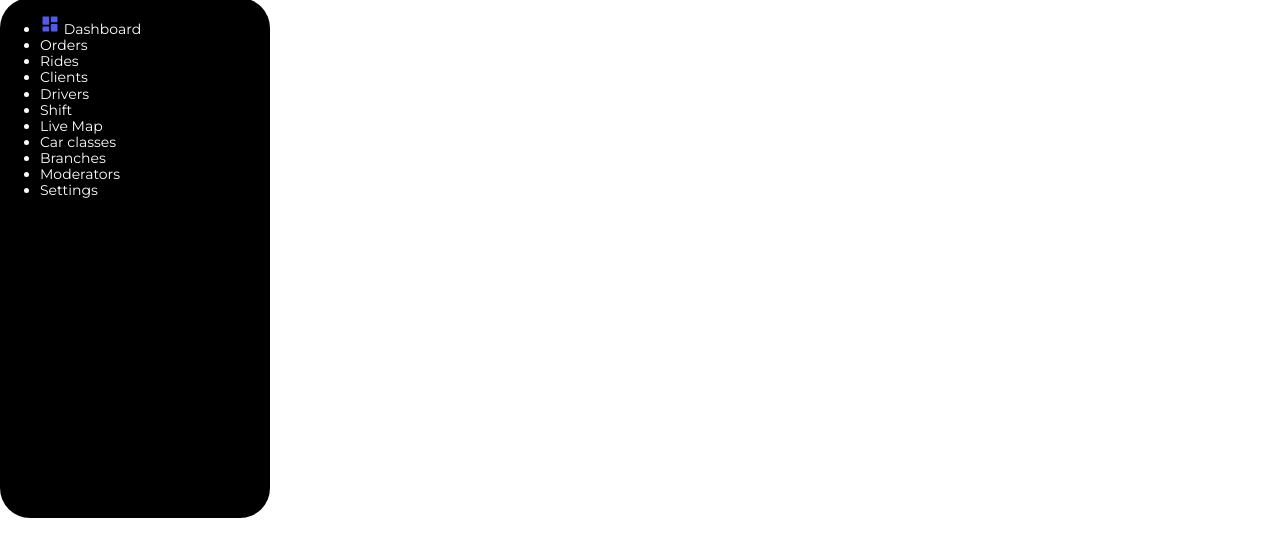
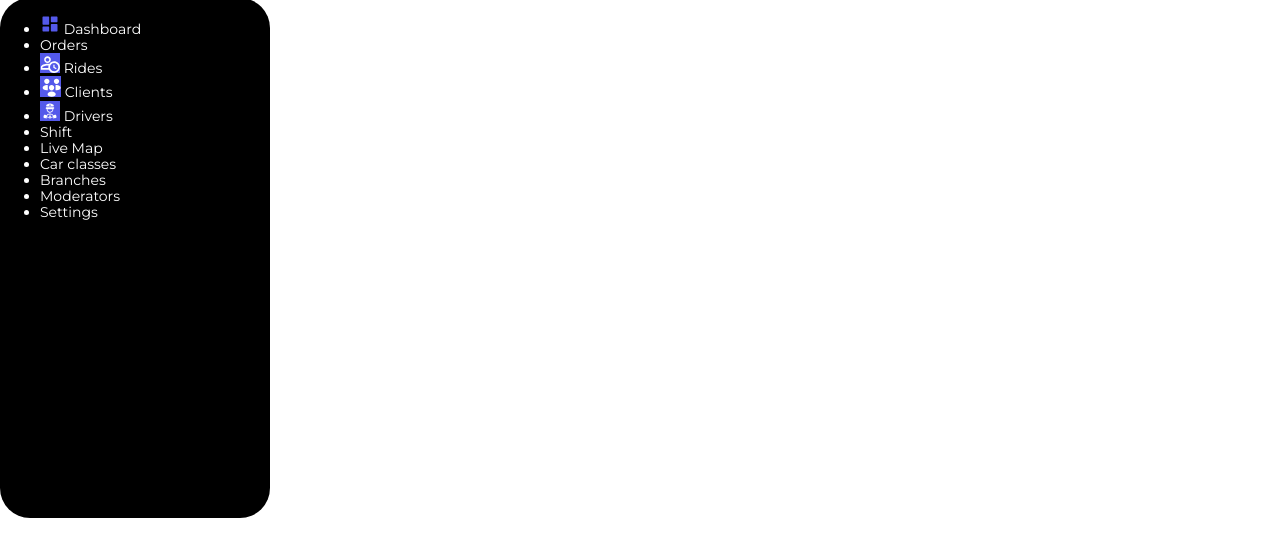
Before and after one commit to IoaneBagdavadze/responsive, a plain HTML site: page bagdo.html in a window 1280 px wide. Shown: the part 219-776 px from the top of the page. Drawn offline with Linux system fonts and the light colour scheme.

Commit message:
fix: menu images

```diff
--- a/bagdo.html
+++ b/bagdo.html
@@ -47,6 +47,7 @@
 
                     </li>
                     <li class="navigation-list">
+                        <img src="images/mdi_account-clock-outline.svg" class="img-info">
                         Rides
                         <a href="#">
 
@@ -55,6 +56,7 @@
 
                     </li>
                     <li class="navigation-list">
+                        <img src="images/people.svg" class="img-info">
                         Clients
                         <a href="#">
 
@@ -62,6 +64,7 @@
 
                     </li>
                     <li class="navigation-list">
+                        <img src="images/healthicons_truck-driver.svg" class="img-info">
                         Drivers
                         <a href="#">
 
--- a/styles/main.css
+++ b/styles/main.css
@@ -174,7 +174,11 @@ nav {
 
 li:active {
   color: #5459EA;
-  background-color: white;
   border-radius: 15px;
   border-radius: 22px ;
+  background-color: white;
+  }
+
+.img-info {
+ background-color: #5459EA;
 }
```
Also changed, not shown: index.html (+1 -0 lines), images/healthicons_truck-driver.svg (added), images/mdi_account-clock-outline.svg (added), images/people.svg (added).
